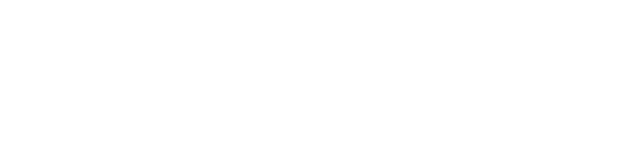
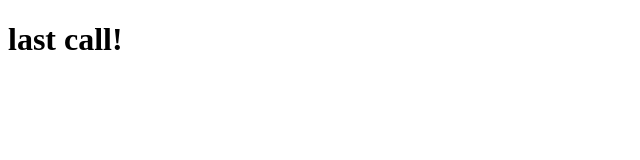
Before and after one commit to otis32/Otis-s-place, a plain HTML site: page mysite/index.html in a window 1280 px wide. Shown: the whole page, without its empty margins (0-640 px from the left). Drawn offline with Linux system fonts and the light colour scheme.

Commit message:
my last attempt

```diff
--- a/mysite/index.html
+++ b/mysite/index.html
@@ -1,9 +1,9 @@
 <!DOCTYPE html>
 <html>
 <head>
-	<title got it!</title
+	<title>last call</title>
 </head>
 <body>
-<h1>finally got it!!</h1>
+<h1>last call!</h1>
 </body>
 </html>
```
